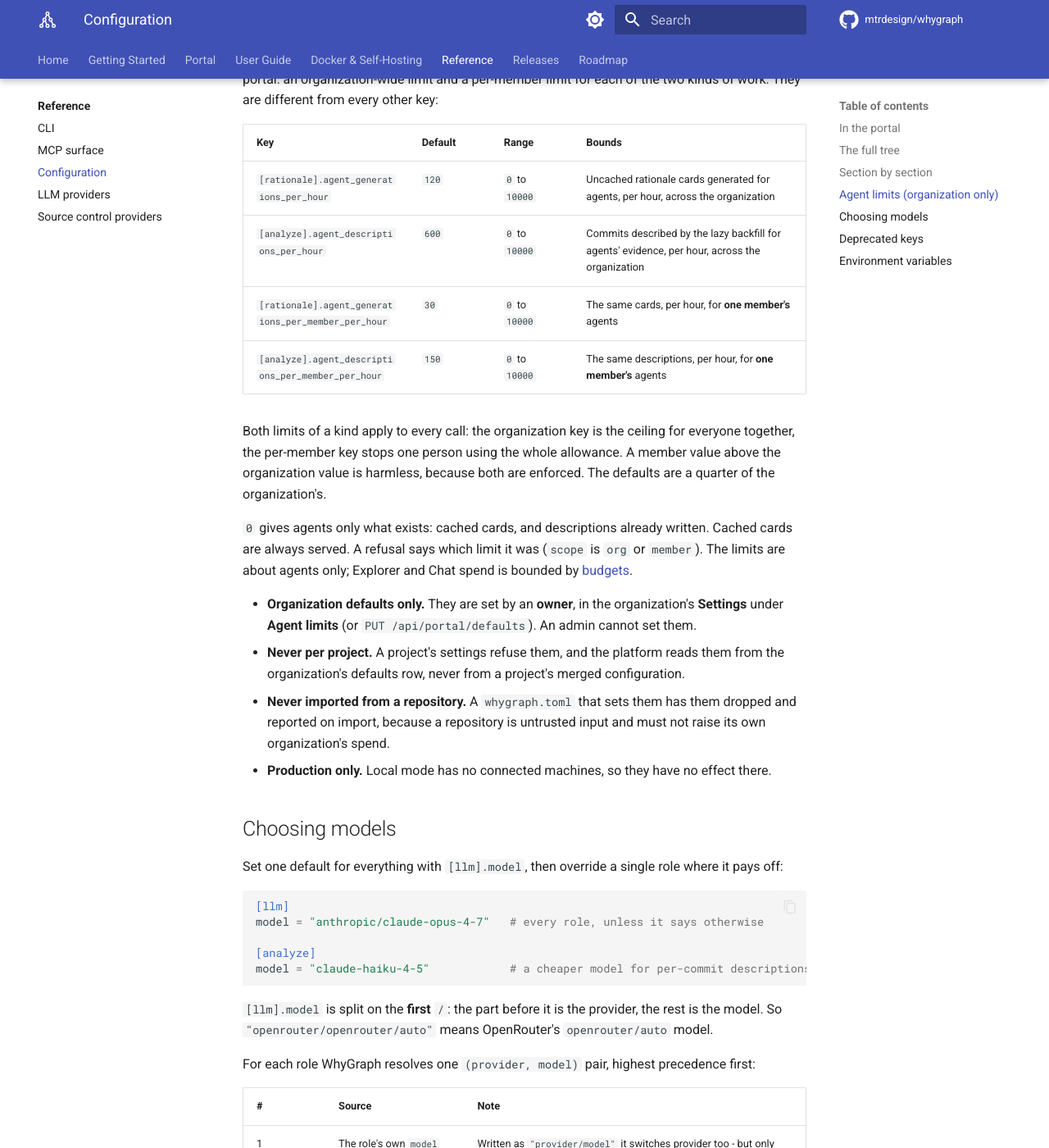
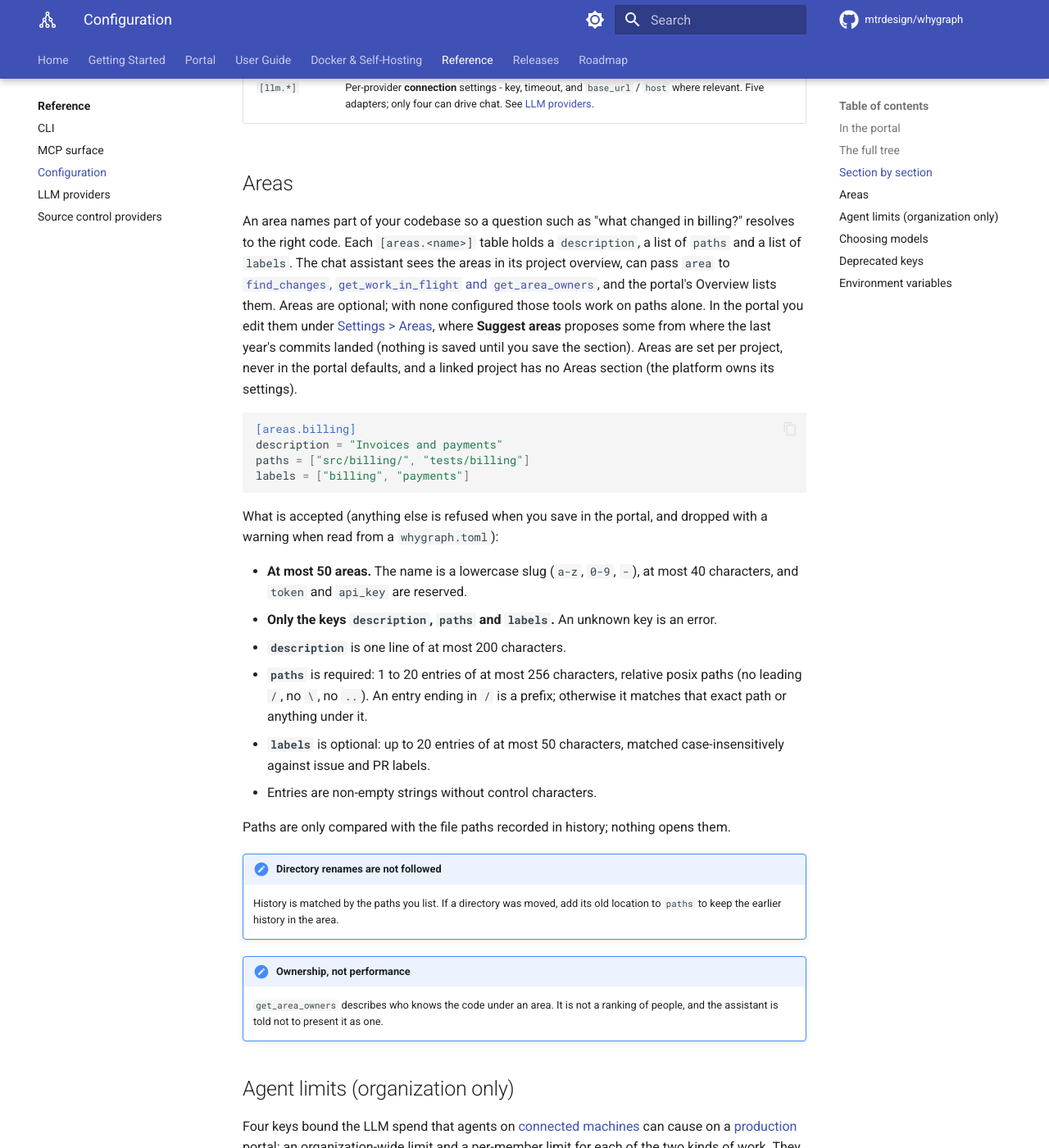
Before and after one commit to mtrdesign/whygraph, an MkDocs documentation site: the page built from docs/reference/configuration.md, in a window 1280 px wide and 1400 px high, scrolled down 3848 px. Shown: the whole window at 82% size. Built offline with MkDocs 1.6.1 and Material for MkDocs 9.7.7, drawn with Linux system fonts in a browser that asks for light colours; comment, search, counter and statistics services are not loaded; some of the changed text lies outside the part shown.

Commit message:
1b: docs for areas and the Lead tools

````diff
--- a/docs/reference/configuration.md
+++ b/docs/reference/configuration.md
@@ -41,7 +41,7 @@
   never sent to a project that overrides that provider's endpoint (its key card says so).
 - **Only some keys can be set.** The WhyGraph database is always in the portal's data directory (`projects/<org>/<slug>/whygraph.db`) and the
   CodeGraph index always at `<repo>/.codegraph/codegraph.db`. Importing a repository's `whygraph.toml` takes models, the
-  `[analyze]` / `[rationale]` / `[chat]` tuning keys, and `[scan].forge`, `remote`, `default_branch`,
+  `[analyze]` / `[rationale]` / `[chat]` tuning keys, the `[areas]` table, and `[scan].forge`, `remote`, `default_branch`,
   `hooks` and `serve_codegraph`. It never takes endpoints, database paths or the log file, drops any setting for the removed
   [`claude-cli` provider](llm-providers.md#claude-cli-removed), and reports what it dropped. Endpoints
   are set in the UI.
@@ -116,6 +116,13 @@
 # effort = "medium"          # default effort for chats with no level of their own:
                               # low | medium | high | xhigh | max (unset = the provider's default)
 
+# Named parts of the codebase, used by the chat assistant (see "Areas" below).
+# Up to 50 tables; each name is a lowercase slug.
+# [areas.billing]
+# description = "Invoices and payments"   # one line, at most 200 characters; optional
+# paths = ["src/billing/", "tests/billing"]  # required: 1-20 repo-relative posix paths
+# labels = ["billing", "payments"]         # optional: up to 20 issue / PR labels
+
 # Per-provider connection settings - key, endpoint, timeout. No model here:
 # pick models with [llm].model or a role's own model.
 [llm.anthropic]
@@ -149,7 +156,50 @@
 | `[analyze]` | The per-commit LLM diff descriptions written during a scan - provider, model, parallelism (`max_workers`), the truncation / per-file thresholds, and an [org-only agent limit](#agent-limits-organization-only). |
 | `[rationale]` | The `whygraph_rationale_brief` card - provider, model, how much of a squash-merged PR is rendered into the prompt, and an [org-only agent limit](#agent-limits-organization-only). |
 | `[chat]` | The [chat assistant](../guide/chat.md) - default provider and model for new sessions, plus the per-turn tool, generation, and context budgets, the output limit, continuations, and the default [effort](../guide/chat.md#effort). |
+| `[areas.<name>]` | Named [product areas](#areas): a set of paths and issue / PR labels the chat assistant can filter history by. Empty by default. |
 | `[llm.*]` | Per-provider **connection** settings - key, timeout, and `base_url` / `host` where relevant. Five adapters; only four can drive chat. See [LLM providers](llm-providers.md). |
+
+## Areas
+
+An area names part of your codebase so a question such as "what changed in billing?" resolves to the
+right code. Each `[areas.<name>]` table holds a `description`, a list of `paths` and a list of
+`labels`. The chat assistant sees the areas in its project overview, can pass `area` to
+[`find_changes`, `get_work_in_flight` and `get_area_owners`](../guide/chat.md#what-it-can-look-at), and
+the portal's Overview lists them. Areas are optional; with none configured those tools work on paths
+alone. In the portal you edit them under [Settings > Areas](../portal/projects.md#settings), where
+**Suggest areas** proposes some from where the last year's commits landed (nothing is saved until you
+save the section). Areas are set per project, never in the portal defaults, and a linked project has no Areas section (the platform owns its settings).
+
+```toml
+[areas.billing]
+description = "Invoices and payments"
+paths = ["src/billing/", "tests/billing"]
+labels = ["billing", "payments"]
+```
+
+What is accepted (anything else is refused when you save in the portal, and dropped with a warning
+when read from a `whygraph.toml`):
+
+- **At most 50 areas.** The name is a lowercase slug (`a-z`, `0-9`, `-`), at most 40 characters, and
+  `token` and `api_key` are reserved.
+- **Only the keys `description`, `paths` and `labels`.** An unknown key is an error.
+- **`description`** is one line of at most 200 characters.
+- **`paths`** is required: 1 to 20 entries of at most 256 characters, relative posix paths (no leading
+  `/`, no `\`, no `..`). An entry ending in `/` is a prefix; otherwise it matches that exact path or
+  anything under it.
+- **`labels`** is optional: up to 20 entries of at most 50 characters, matched case-insensitively
+  against issue and PR labels.
+- Entries are non-empty strings without control characters.
+
+Paths are only compared with the file paths recorded in history; nothing opens them.
+
+!!! note "Directory renames are not followed"
+    History is matched by the paths you list. If a directory was moved, add its old location to
+    `paths` to keep the earlier history in the area.
+
+!!! note "Ownership, not performance"
+    `get_area_owners` describes who knows the code under an area. It is not a ranking of people, and
+    the assistant is told not to present it as one.
 
 ## Agent limits (organization only)
 
````
Also changed, not shown: CLAUDE.md (+1 -1 lines), docs/guide/chat.md (+26 -2 lines), docs/portal/projects.md (+2 -1 lines).
